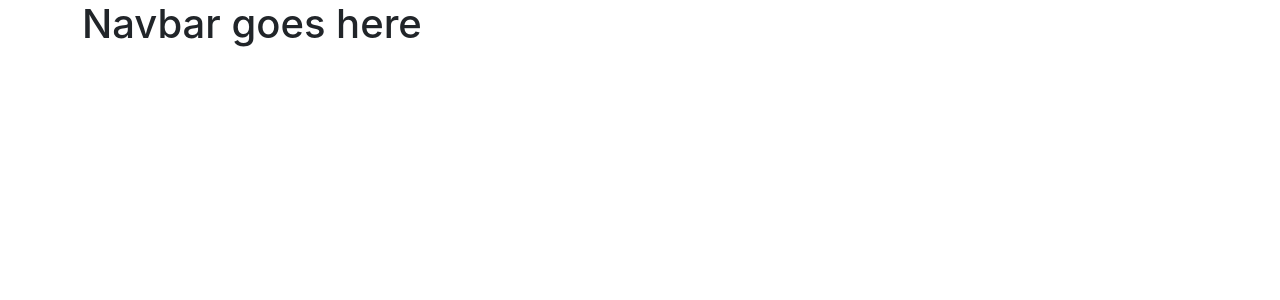
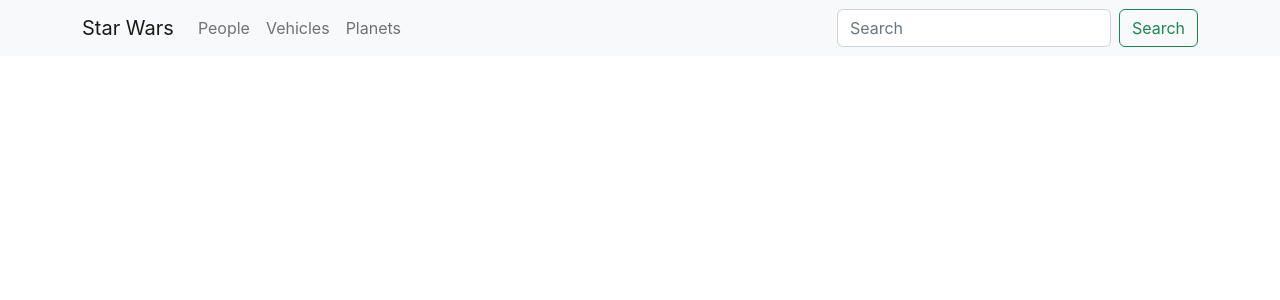
Before and after one commit to AlejandroGonzalezG/blog-star-wars, a React (Create React App) app: page / in a window 1280 px wide. Shown: the top 300 px of the page. Built offline with nearby package versions, Linux system fonts and the light colour scheme; no server answers.

Commit message:
Create Navbar Component

```diff
--- a/src/App.js
+++ b/src/App.js
@@ -4,9 +4,9 @@
 
 const App = () => {
   return (
-    <div className="container">
+    <>
       <Navbar />
-    </div>
+    </>
   );
 };
 
--- a/src/Components/Navbar.jsx
+++ b/src/Components/Navbar.jsx
@@ -1,8 +1,55 @@
+import { NavLink } from 'react-router-dom';
+
 const Navbar = () => {
   return (
-    <>
-      <h1>Navbar goes here</h1>
-    </>
+    <nav className="navbar navbar-expand-lg bg-light">
+      <div className="container">
+        <a className="navbar-brand" href="#">
+          Star Wars
+        </a>
+        <button
+          className="navbar-toggler"
+          type="button"
+          data-bs-toggle="collapse"
+          data-bs-target="#navbarSupportedContent"
+          aria-controls="navbarSupportedContent"
+          aria-expanded="false"
+          aria-label="Toggle navigation"
+        >
+          <span className="navbar-toggler-icon" />
+        </button>
+        <div className="collapse navbar-collapse" id="navbarSupportedContent">
+          <ul className="navbar-nav me-auto mb-2 mb-lg-0">
+            <li className="nav-item">
+              <a className="nav-link" aria-current="page" href="#">
+                People
+              </a>
+            </li>
+            <li className="nav-item">
+              <a className="nav-link" href="#">
+                Vehicles
+              </a>
+            </li>
+            <li className="nav-item">
+              <a className="nav-link" href="#">
+                Planets
+              </a>
+            </li>
+          </ul>
+          <form className="d-flex" role="search">
+            <input
+              className="form-control me-2"
+              type="search"
+              placeholder="Search"
+              aria-label="Search"
+            />
+            <button className="btn btn-outline-success" type="submit">
+              Search
+            </button>
+          </form>
+        </div>
+      </div>
+    </nav>
   );
 };
 
```
